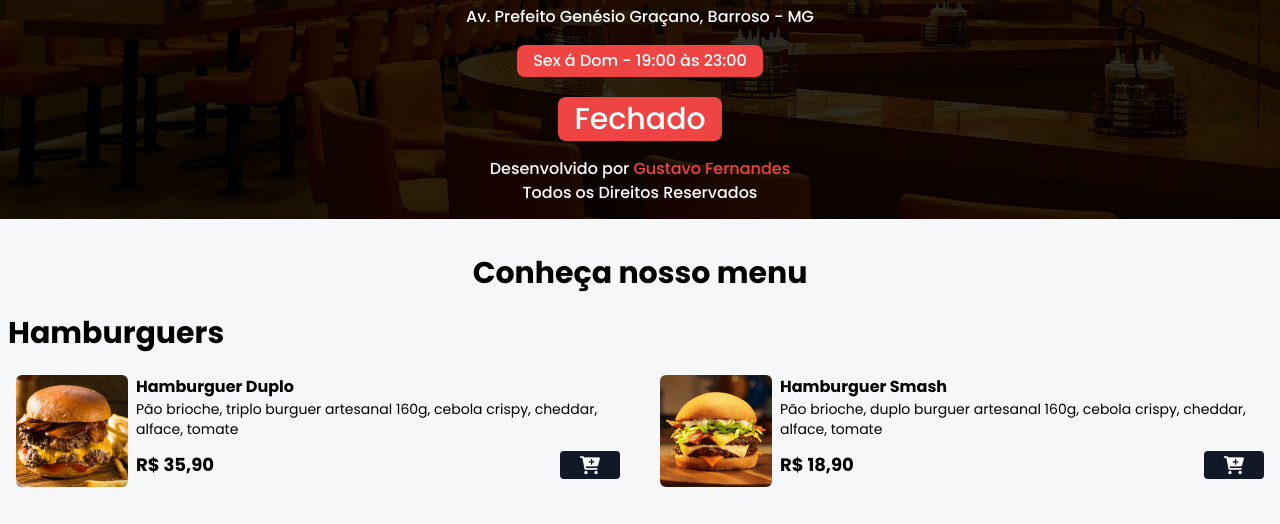
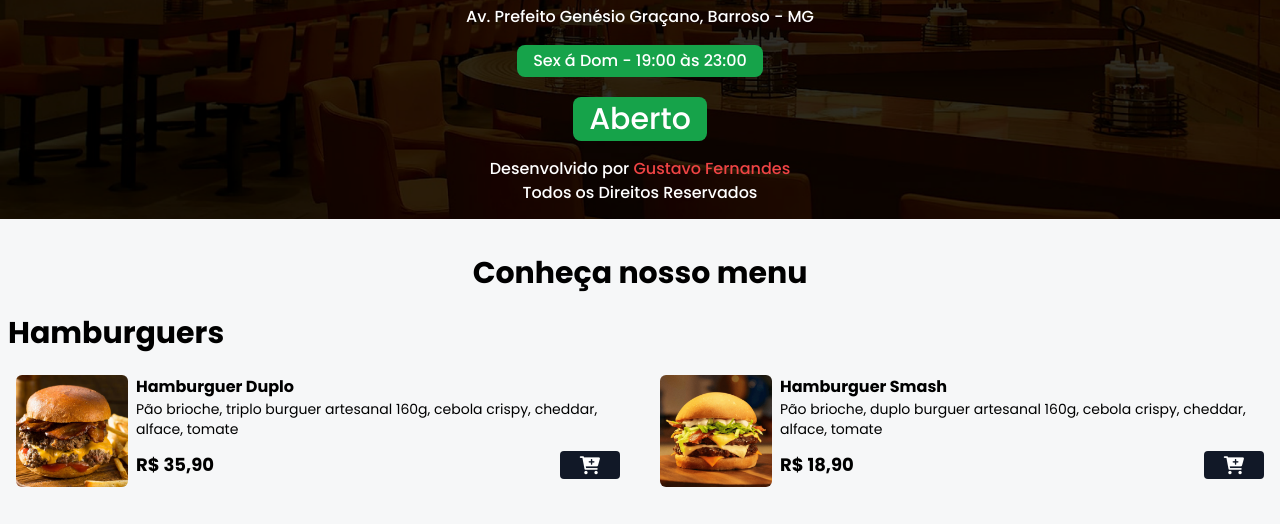
Before and after one commit to yGuss/cardapio, a website: page index.html in a window 1280 px wide. Shown: the part 201-725 px from the top of the page. Drawn offline with nearby package versions, Linux system fonts and the light colour scheme.

```diff
--- a/script.js
+++ b/script.js
@@ -307,7 +307,7 @@
 
     const hora = data.getHours();
 
-    return hora >= 19 && hora < 23 && ((dia === 5 || dia === 6 || dia === 0));
+    return hora >= 10 && hora < 23 && ((dia === 5 || dia === 6 || dia === 3));
 }
 
 const spanItem = document.getElementById('date-span')
```
Also changed, not shown: styles/output.css.
